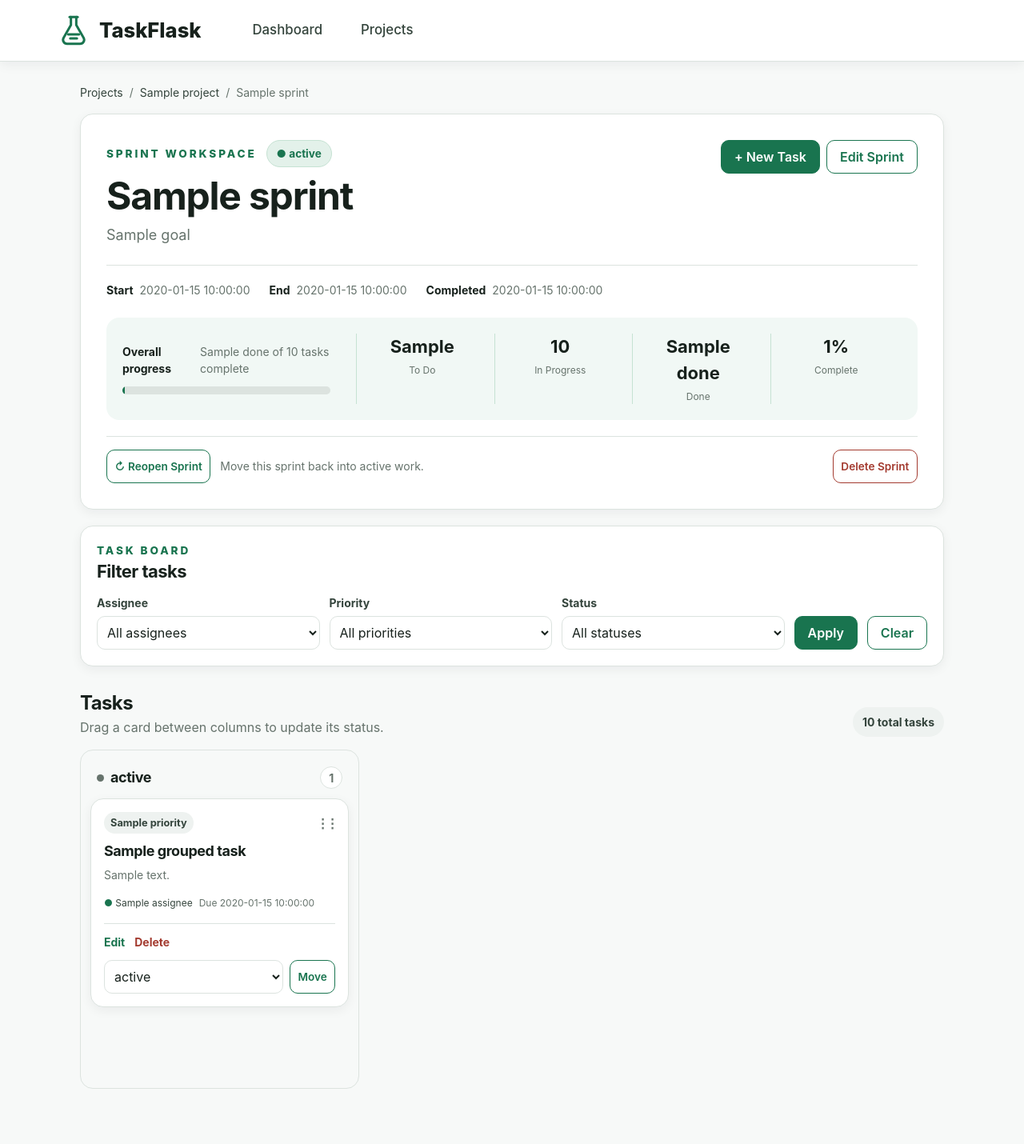
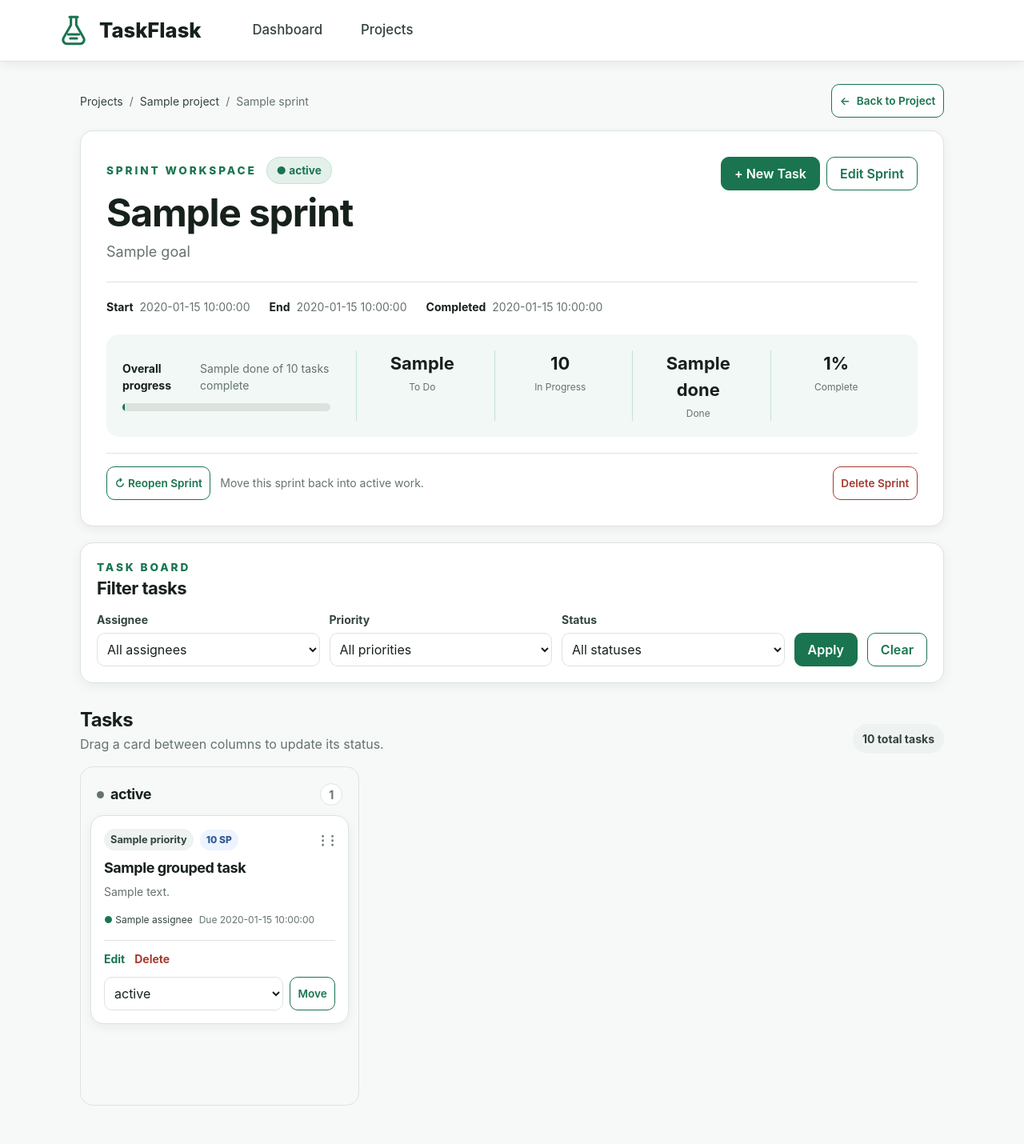
Before and after one commit to Ian-Keilman/TaskFlask, a Flask app: template app/templates/sprint_detail.html in a window 1280 px wide. Shown: the whole page at 80% size. Before the commit the page ends 1361 px from the top, so only its background shows below. Run offline with Flask 3, Linux system fonts and the light colour scheme; the template is opened without the code that fills it: most values are stand-ins (such as "Sample title", 1, 10 or a date in 2020).

Commit message:
Add sprint story point badges and back navigation

```diff
--- a/app/static/style.css
+++ b/app/static/style.css
@@ -401,6 +401,12 @@ textarea {
     font-size: 0.9rem;
 }
 
+.field-help {
+    margin: var(--space-1) 0 0;
+    color: var(--muted);
+    font-size: var(--text-sm);
+}
+
 /* Project and sprint display */
 
 .project-hero {
@@ -867,6 +873,22 @@ textarea {
     text-decoration: none;
 }
 
+.detail-navigation {
+    display: flex;
+    align-items: center;
+    justify-content: space-between;
+    gap: var(--space-4);
+    margin-bottom: var(--space-4);
+}
+
+.detail-navigation .breadcrumb {
+    margin-bottom: 0;
+}
+
+.detail-back-button {
+    flex-shrink: 0;
+}
+
 .sprint-workspace-header {
     padding: var(--space-8);
     margin-bottom: var(--space-5);
@@ -1206,6 +1228,24 @@ textarea {
     justify-content: space-between;
     align-items: center;
     gap: var(--space-3);
+}
+
+.task-card-labels {
+    display: flex;
+    flex-wrap: wrap;
+    align-items: center;
+    gap: var(--space-2);
+}
+
+.estimate-pill {
+    display: inline-flex;
+    align-items: center;
+    padding: 0.25rem 0.5rem;
+    border-radius: var(--radius-pill);
+    background: var(--color-info-50);
+    color: var(--color-info-700);
+    font-size: var(--text-xs);
+    font-weight: 800;
 }
 
 .task-card h3 {
@@ -1848,6 +1888,11 @@ textarea {
         padding: 18px 14px 36px;
     }
 
+    .detail-navigation {
+        align-items: flex-start;
+        flex-direction: column;
+    }
+
     .dashboard-hero {
         min-height: auto;
         padding: 2rem 1.35rem;
--- a/app/templates/sprint_detail.html
+++ b/app/templates/sprint_detail.html
@@ -3,6 +3,7 @@
 {% block title %}{{ sprint.name }} - TaskFlask{% endblock %}
 
 {% block content %}
+<div class="detail-navigation">
     <nav class="breadcrumb" aria-label="Breadcrumb">
         <a href="{{ url_for('main.projects') }}">Projects</a>
         <span aria-hidden="true">/</span>
@@ -10,6 +11,10 @@
         <span aria-hidden="true">/</span>
         <span aria-current="page">{{ sprint.name }}</span>
     </nav>
+    <a class="button secondary small detail-back-button" href="{{ url_for('main.project_detail', project_id=project.id) }}">
+        <span aria-hidden="true">←</span> Back to Project
+    </a>
+</div>
 
 <section class="sprint-workspace-header card">
     <div class="sprint-workspace-title">
@@ -145,7 +150,10 @@
                 {% for task in grouped_tasks[status] %}
                     <article class="task-card" draggable="true" data-task-id="{{ task.id }}" data-status-url="{{ url_for('main.change_task_status', task_id=task.id) }}">
                         <div class="task-card-topline">
+                            <div class="task-card-labels">
                                 <span class="priority-pill priority-{{ task.priority|lower }}">{{ task.priority }}</span>
+                                <span class="estimate-pill">{{ task.story_points }} SP</span>
+                            </div>
                             <span class="drag-handle" aria-hidden="true" title="Drag to move">⋮⋮</span>
                         </div>
 
```
Lines whose indentation alone changed are shown as unchanged.
